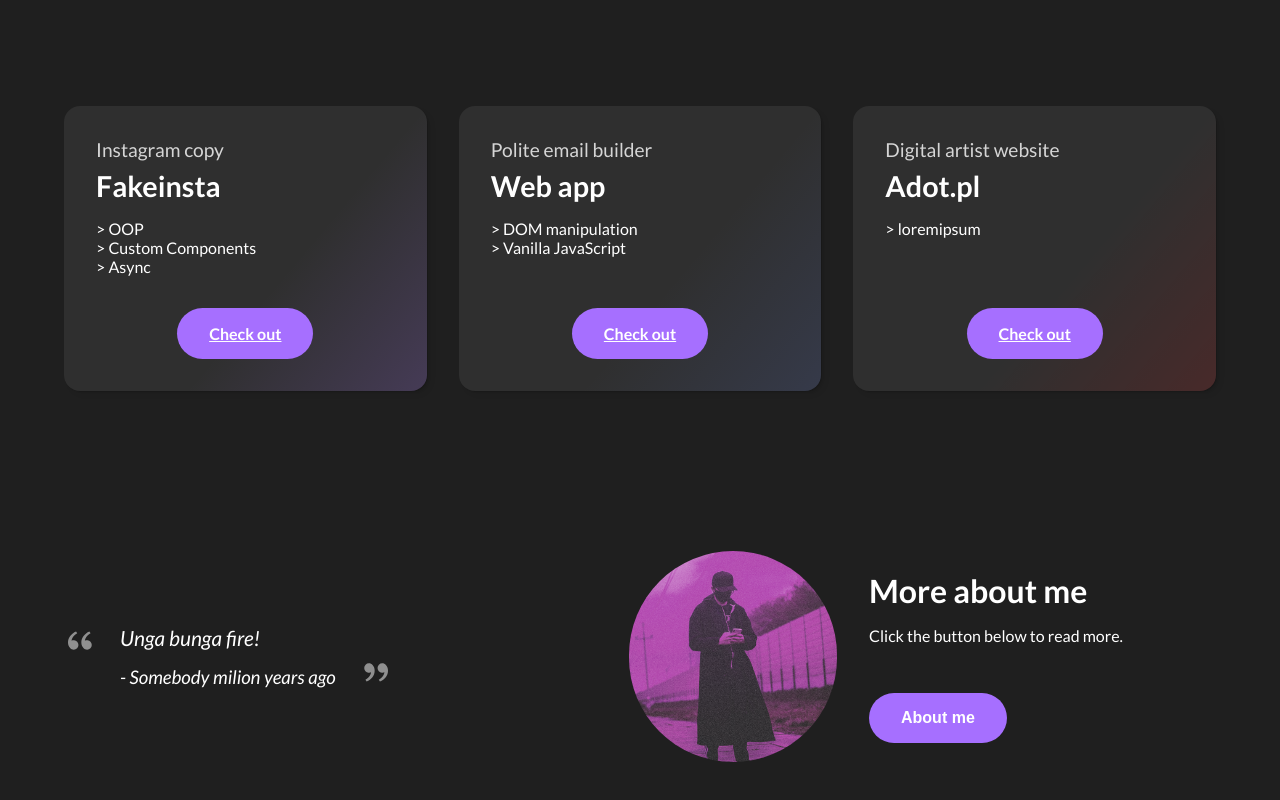
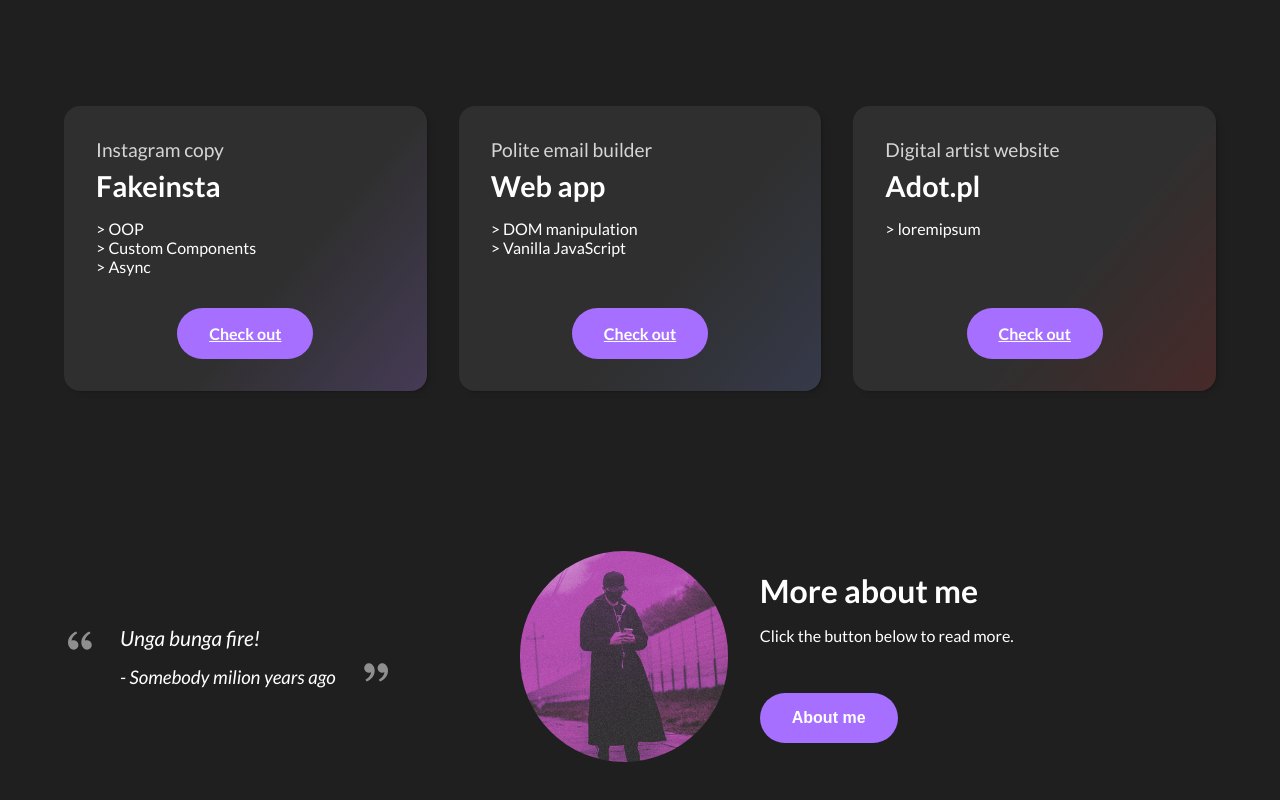
Before and after one commit to goodideagiver/purple-dev-react, a React (Create React App) app: page / in a window 1280 px wide. Shown: the part 1122-1922 px from the top of the page. Built offline with nearby package versions, Linux system fonts and the light colour scheme.

Commit message:
minor css changes

```diff
--- a/src/components/content/home/funnyQuote/FunnyQuote.module.css
+++ b/src/components/content/home/funnyQuote/FunnyQuote.module.css
@@ -1,6 +1,7 @@
 .funnyQuote {
-	flex: 1 1 350px;
+	/* flex: 1 1 350px; */
 	/* width: 100px; */
+	margin: 0 auto;
 }
 
 .blockQuote {
```
Also changed, not shown: src/index.css (line endings or trailing spaces).
